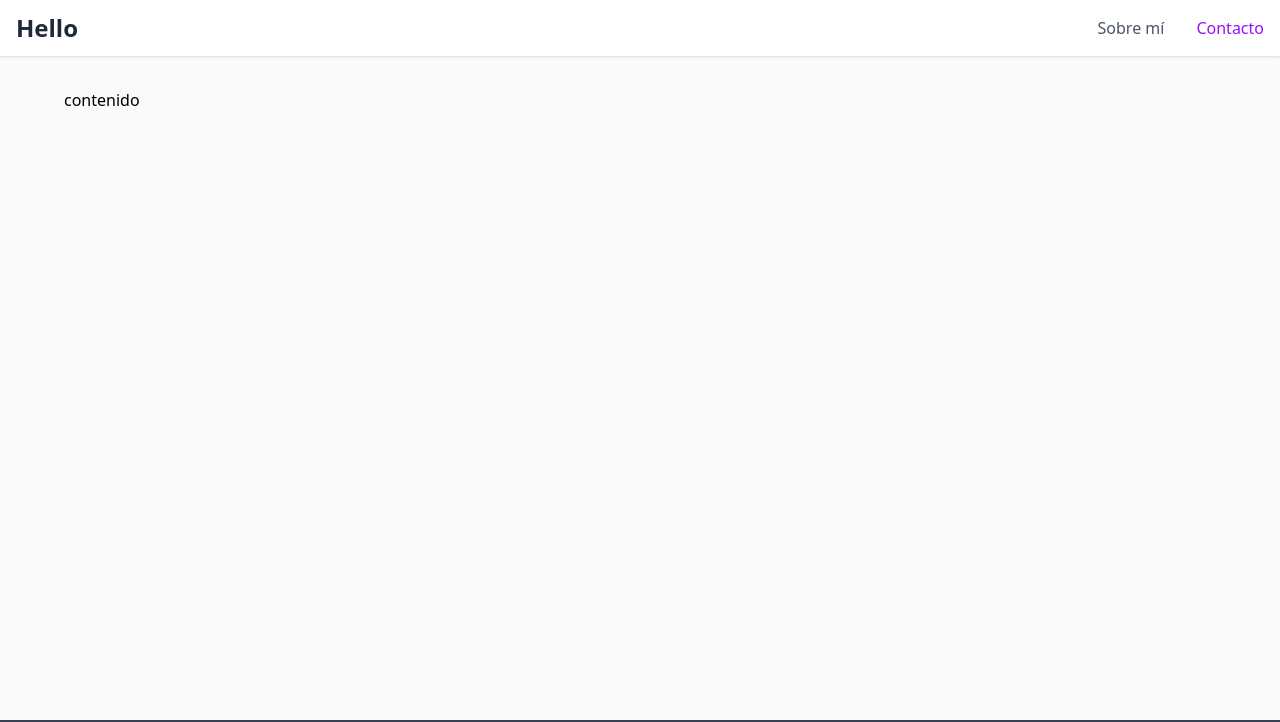
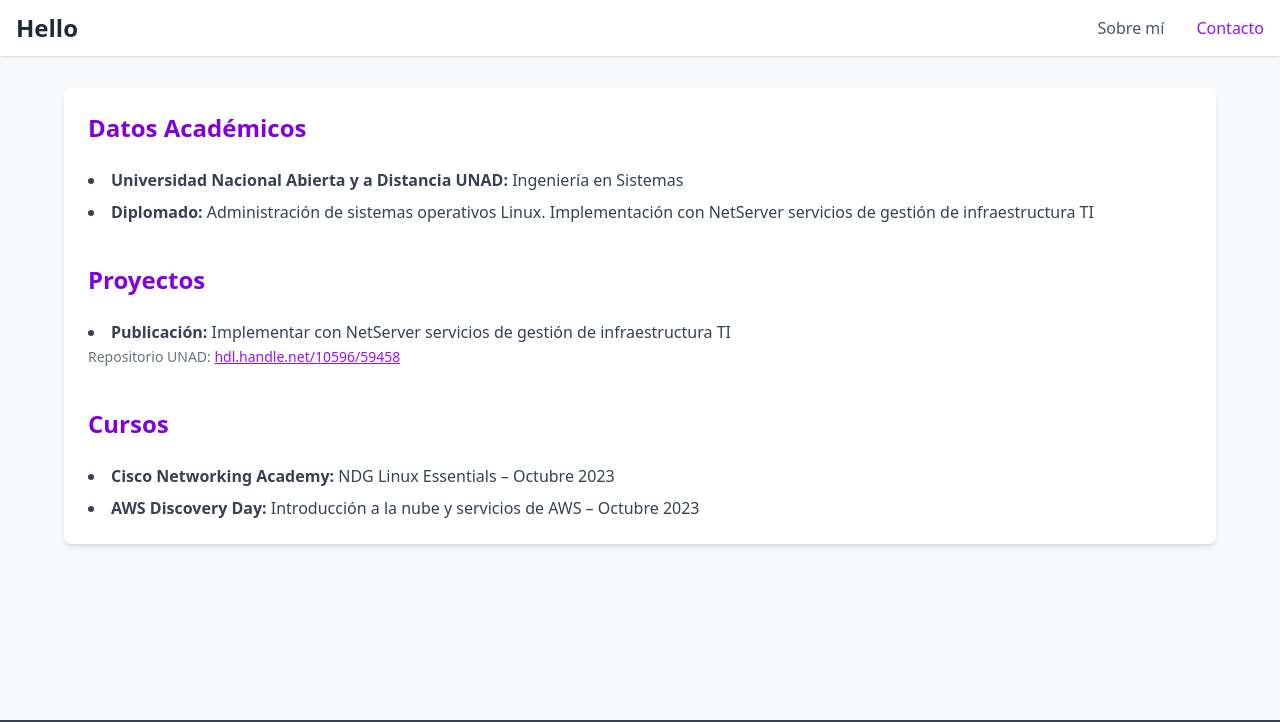
Before and after one commit to jennifer-Arciniegas/Portafolio, a plain HTML site: page src/pages/Achive.html in a window 1280 px wide. Shown: the top 722 px of the page. Drawn offline with nearby package versions, Linux system fonts and the light colour scheme.

Commit message:
logros page

```diff
--- a/src/pages/Achive.html
+++ b/src/pages/Achive.html
@@ -48,7 +48,30 @@
         <main class="flex-grow container mx-auto px-4 py-8">
           <section class="max-w-6xl mx-auto">
             <div>
-              <p>contenido</p>
+              <div class="bg-white shadow-md rounded-lg p-6 space-y-6">
+  <h2 class="text-2xl font-bold text-purple-700">Datos Académicos</h2>
+  <ul class="list-disc list-inside text-gray-700 space-y-2">
+    <li><strong>Universidad Nacional Abierta y a Distancia UNAD:</strong> Ingeniería en Sistemas</li>
+    <li><strong>Diplomado:</strong> Administración de sistemas operativos Linux. Implementación con NetServer servicios de gestión de infraestructura TI</li>
+  </ul>
+
+  <h2 class="text-2xl font-bold text-purple-700 pt-4">Proyectos</h2>
+  <ul class="list-disc list-inside text-gray-700 space-y-2">
+    <li>
+      <strong>Publicación:</strong> Implementar con NetServer servicios de gestión de infraestructura TI<br>
+      <span class="text-sm text-gray-500">Repositorio UNAD:
+        <a href="http://hdl.handle.net/10596/59458" target="_blank" class="text-purple-600 underline">hdl.handle.net/10596/59458</a>
+      </span>
+    </li>
+  </ul>
+
+  <h2 class="text-2xl font-bold text-purple-700 pt-4">Cursos</h2>
+  <ul class="list-disc list-inside text-gray-700 space-y-2">
+    <li><strong>Cisco Networking Academy:</strong> NDG Linux Essentials – Octubre 2023</li>
+    <li><strong>AWS Discovery Day:</strong> Introducción a la nube y servicios de AWS – Octubre 2023</li>
+  </ul>
+</div>
+
             </div>
           </section>
 
```
Also changed, not shown: index.html (+4 -3 lines), src/pages/Contact.html (+2 -2 lines).
